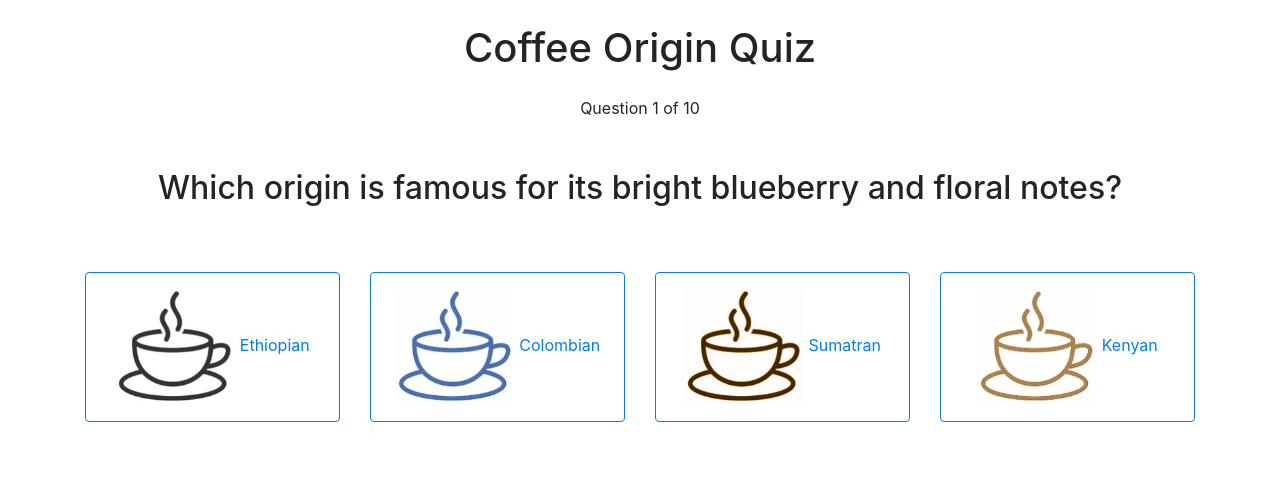
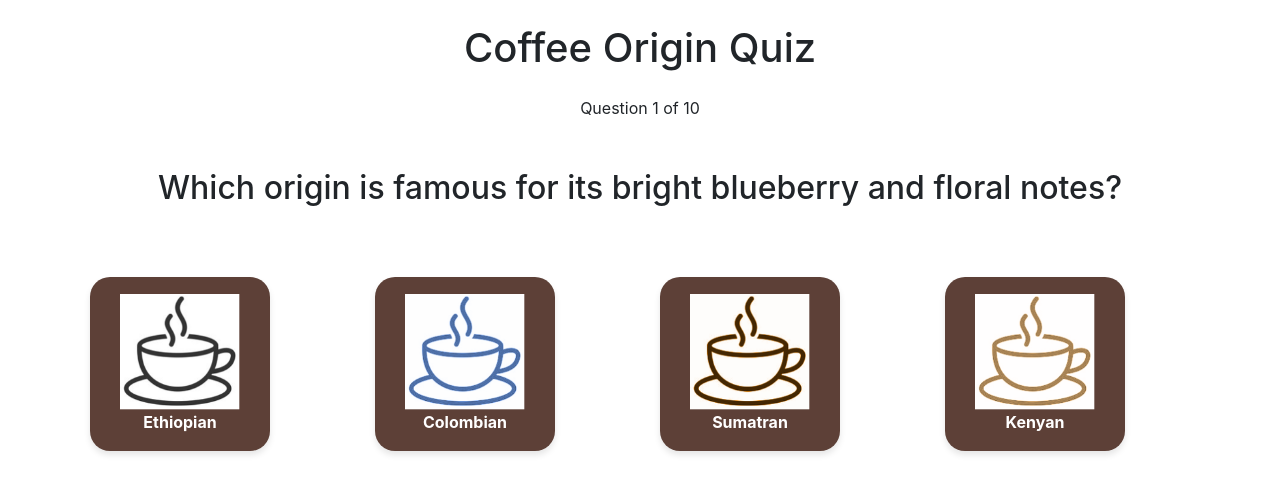
Before and after one commit to CeYang214/UI_FinalProject, a Flask app: page /quiz/1 in a window 1280 px wide. Shown: the part 56-550 px from the top of the page. Run offline with Flask 3, Linux system fonts and the light colour scheme; some libraries are stand-ins or nearby versions.

Commit message:
Aligned styling of all buttons

```diff
--- a/static/quiz.js
+++ b/static/quiz.js
@@ -99,7 +99,7 @@ document.addEventListener('DOMContentLoaded', function() {
         `;
 
         // Find where to insert it (before the coffee icons collection)
-        const coffeeIcons = document.querySelector('.coffee-icons-collection');
+        const coffeeIcons = document.querySelector('.action-buttons');
         if (coffeeIcons) {
           const resultsContainer = document.querySelector('.results-container');
           resultsContainer.insertBefore(wrongAnswersSection, coffeeIcons);
--- a/static/styles.css
+++ b/static/styles.css
@@ -89,6 +89,77 @@
 
 /* End Coffee Guide Styles */
 
+/* Global Button Styles */
+.button, .btn-primary, .btn-secondary, .btn-outline-primary, .feedback-actions .btn, .action-buttons .btn {
+  background: #5D4037;
+  color: #ffffff;
+  padding: 12px 30px;
+  border-radius: 20px;
+  text-decoration: none;
+  font-weight: bold;
+  transition: all 0.3s ease;
+  display: inline-block;
+  margin: 10px 5px;
+  box-shadow: 0 4px 6px rgba(0,0,0,0.1);
+  position: relative;
+  overflow: hidden;
+  border: none;
+}
+
+.button:before, .btn-primary:before, .btn-secondary:before, .btn-outline-primary:before {
+  content: '';
+  position: absolute;
+  left: 0;
+  top: 0;
+  height: 100%;
+  width: 3px;
+  transition: all 0.3s ease;
+}
+
+.button:after, .btn-primary:after, .btn-secondary:after, .btn-outline-primary:after {
+  content: '';
+  position: absolute;
+  right: 0;
+  top: 0;
+  height: 100%;
+  width: 3px;
+  transition: all 0.3s ease;
+}
+
+.button:hover, .btn-primary:hover, .btn-secondary:hover, .btn-outline-primary:hover, .feedback-actions .btn:hover, .action-buttons .btn:hover {
+  transform: translateY(-3px);
+  box-shadow: 0 7px 14px rgba(0,0,0,0.15);
+  color: white;
+  background: #5D4037;
+}
+
+.button:hover:before, .button:hover:after,
+.btn-primary:hover:before, .btn-primary:hover:after,
+.btn-secondary:hover:before, .btn-secondary:hover:after,
+.btn-outline-primary:hover:before, .btn-outline-primary:hover:after {
+  width: 10px;
+}
+
+.btn-outline-primary {
+  background: transparent;
+  color: #5D4037;
+  border: 2px solid #5D4037;
+}
+
+.btn-outline-primary:hover {
+  background: #5D4037;
+  color: white;
+}
+
+.choice-button {
+  margin: 5px;
+  height: 100%;
+  display: flex;
+  flex-direction: column;
+  align-items: center;
+  justify-content: center;
+}
+
 /* Feedback Page Styles */
 .feedback-container {
     max-width: 800px;
--- a/templates/base.html
+++ b/templates/base.html
@@ -4,6 +4,7 @@
     <meta charset="utf-8">
     <meta name="viewport" content="width=device-width, initial-scale=1, shrink-to-fit=no">
     <link rel="stylesheet" href="https://stackpath.bootstrapcdn.com/bootstrap/4.5.2/css/bootstrap.min.css">
+    <link rel="stylesheet" href="{{ url_for('static', filename='styles.css') }}">
     <script src="https://code.jquery.com/jquery-3.5.1.slim.min.js"></script>
     <script src="https://stackpath.bootstrapcdn.com/bootstrap/4.5.2/js/bootstrap.bundle.min.js"></script>
     <script src="{{ url_for('static', filename='main.js') }}"></script>
--- a/templates/feedback.html
+++ b/templates/feedback.html
@@ -52,7 +52,7 @@
     </div>
 
     <div class="feedback-actions text-center mt-4">
-        <a href="{{ next_url }}" class="btn btn-primary btn-lg">
+        <a href="{{ next_url }}" class="button">
             {% if 'result' in next_url %}See Your Results{% else %}Next Question{% endif %}
         </a>
     </div>
--- a/templates/learn.html
+++ b/templates/learn.html
@@ -137,9 +137,9 @@
 
 <div class="mt-4">
     {% if lesson_id > 1 %}
-    <a href="{{ url_for('learn', lesson_id=lesson_id-1) }}" class="btn btn-secondary">Back</a>
+    <a href="{{ url_for('learn', lesson_id=lesson_id-1) }}" class="button">Back</a>
     {% endif %}
-    <a href="{% if lesson_id < 5 %}{{ url_for('learn', lesson_id=lesson_id+1) }}{% else %}{{ url_for('wheel') }}{% endif %}" class="btn btn-primary">Next</a>
+    <a href="{% if lesson_id < 5 %}{{ url_for('learn', lesson_id=lesson_id+1) }}{% else %}{{ url_for('wheel') }}{% endif %}" class="button">Next</a>
 </div>
 
 <script>
--- a/templates/quiz.html
+++ b/templates/quiz.html
@@ -24,7 +24,7 @@
                     type="submit"
                     name="choice"
                     value="{{ choice }}"
-                    class="choice-button btn btn-outline-primary btn-block py-3 text-truncate"
+                    class="choice-button button"
                     data-answer="{{ choice }}">
                     {{ choice }}
                 </button>
@@ -35,7 +35,7 @@
 
     <!--add hidden next button for JS -->
     <div class="text-center mt-4">
-        <a href="{{ url_for('quiz', question_id=question_id+1) }}" class="btn btn-primary next-button" style="display: none;">
+        <a href="{{ url_for('quiz', question_id=question_id+1) }}" class="button next-button" style="display: none;">
             {% if question_id < total_questions %}
                 Next Question
             {% else %}
--- a/templates/result.html
+++ b/templates/result.html
@@ -72,8 +72,8 @@
     </div>
 
     <div class="action-buttons text-center">
-        <a href="{{ url_for('learn', lesson_id=1) }}" class="btn btn-secondary mr-2">Review Guide</a>
-        <a href="{{ url_for('quiz', question_id=1) }}" class="btn btn-primary">Try Again</a>
+        <a href="{{ url_for('learn', lesson_id=1) }}" class="button">Review Guide</a>
+        <a href="{{ url_for('quiz', question_id=1) }}" class="button">Try Again</a>
     </div>
 </div>
 
--- a/templates/wheel.html
+++ b/templates/wheel.html
@@ -6,7 +6,7 @@
   <div style="height: 650px; max-width: 100%;">
     <svg class="flavor-wheel" viewBox="0 0 1100 1100" preserveAspectRatio="xMidYMid meet"></svg>
   </div>
-  <a href="{{ url_for('quiz', question_id=1) }}" class="btn btn-primary">
+  <a href="{{ url_for('quiz', question_id=1) }}" class="button">
     <span>Go to Quiz</span>
   </a>
 </div>
```
